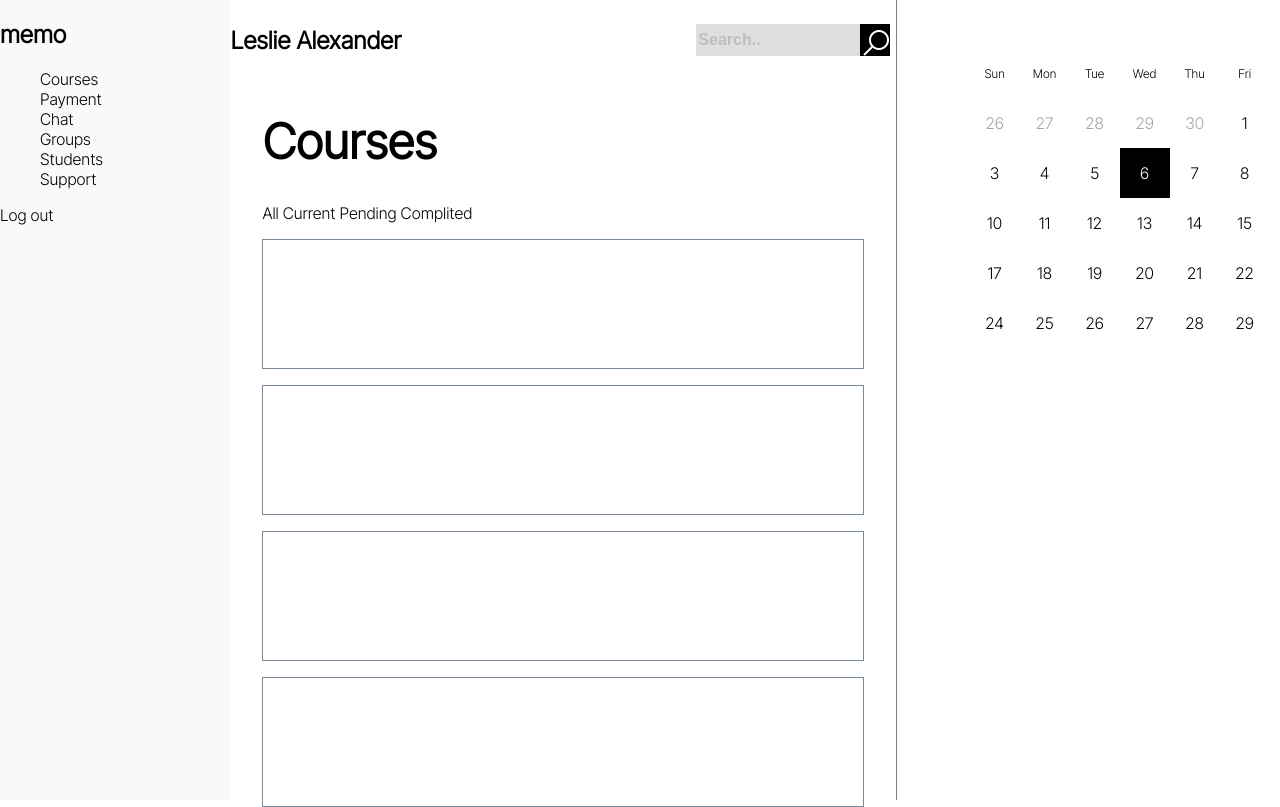
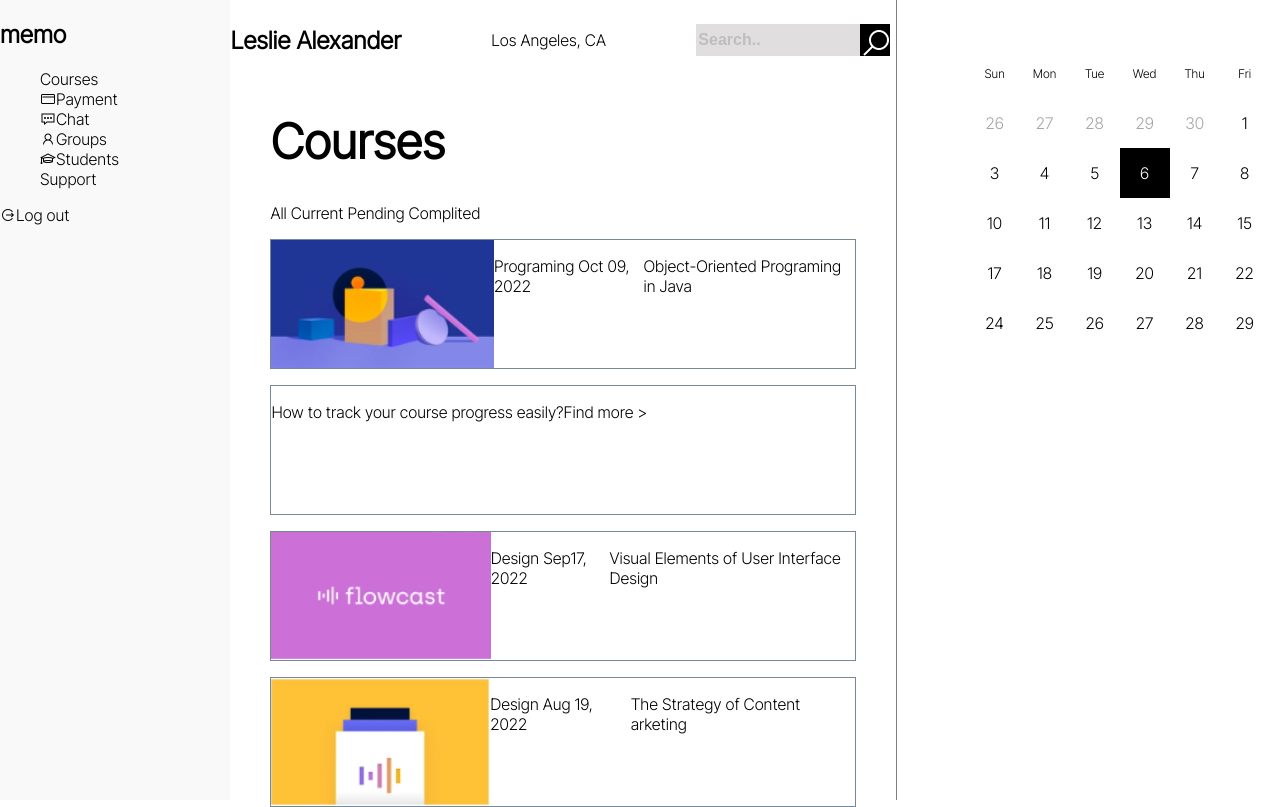
Before and after one commit to mirage109/FE, a plain HTML site: page Schedule/index.html in a window 1280 px wide. Shown: the top 807 px of the page. Drawn offline with nearby package versions, Linux system fonts and the light colour scheme.

Commit message:
upd shedule

```diff
--- a/Schedule/index.html
+++ b/Schedule/index.html
@@ -48,7 +48,6 @@
         height: 40%;
         width: 30%;
         display: flex;
-
       }
       .search__input {
         width: 80%;
@@ -69,16 +68,17 @@
         font-weight: 600;
       }
       .main__h1 {
-        margin-left: 2rem;
+        margin-left: 2.5rem;
         font-size: 3rem;
       }
       .main__course {
         height: 16%;
         border: 1px solid lightslategray;
-        margin: 1rem 2rem 1rem 2rem;
+        margin: 1rem 2.5rem 1rem 2.5rem;
+        display: flex;
       }
       .main__nav {
-        margin-left: 2rem;
+        margin-left: 2.5rem;
       }
       .shedule {
         height: 100%;
@@ -118,17 +118,18 @@
       <h2 class="aside__logo">memo</h2>
       <ul class="aside__list">
         <li>Courses</li>
-        <li>Payment</li>
-        <li>Chat</li>
-        <li>Groups</li>
-        <li>Students</li>
+        <li><i class="las la-credit-card"></i>Payment</li>
+        <li><i class="las la-comment-dots"></i>Chat</li>
+        <li><i class="las la-user"></i>Groups</li>
+        <li><i class="las la-graduation-cap"></i>Students</li>
         <li>Support</li>
       </ul>
-      Log out
+      <i class="las la-sign-out-alt"></i>Log out
     </aside>
     <main class="main">
       <header class="main__header">
         <h2 class="main__h2">Leslie Alexander</h2>
+        Los Angeles, CA
         <div class="search">
           <input class="search__input" type="text" placeholder="Search.." />
           <span class="search__icon">
@@ -138,10 +139,25 @@
       </header>
       <h1 class="main__h1">Courses</h1>
       <nav class="main__nav">All Current Pending Complited</nav>
-      <div class="main__course"></div>
-      <div class="main__course"></div>
-      <div class="main__course"></div>
-      <div class="main__course"></div>
+      <div class="main__course">
+        <img src=img/Screenshot_1.png>
+        <p>Programing Oct 09, 2022</p>
+        <p>Object-Oriented Programing in Java</p>
+      </div>
+      <div class="main__course">
+        <p>How to track your course progress easily?</p>
+        <p>Find more ></p>
+      </div>
+      <div class="main__course">
+        <img src=img/Screenshot_2.png>
+        <p>Design Sep17, 2022</p>
+        <p>Visual Elements of User Interface Design</p>
+      </div>
+      <div class="main__course">
+        <img src=img/Screenshot_3.png>
+        <p>Design Aug 19, 2022</p>
+        <p>The Strategy of Content arketing</p>
+      </div>
     </main>
     <section class="shedule">
       <ul class="calendar">
```
Also changed, not shown: Schedule/img/Screenshot_1.png (added), Schedule/img/Screenshot_2.png (added), Schedule/img/Screenshot_3.png (added).
